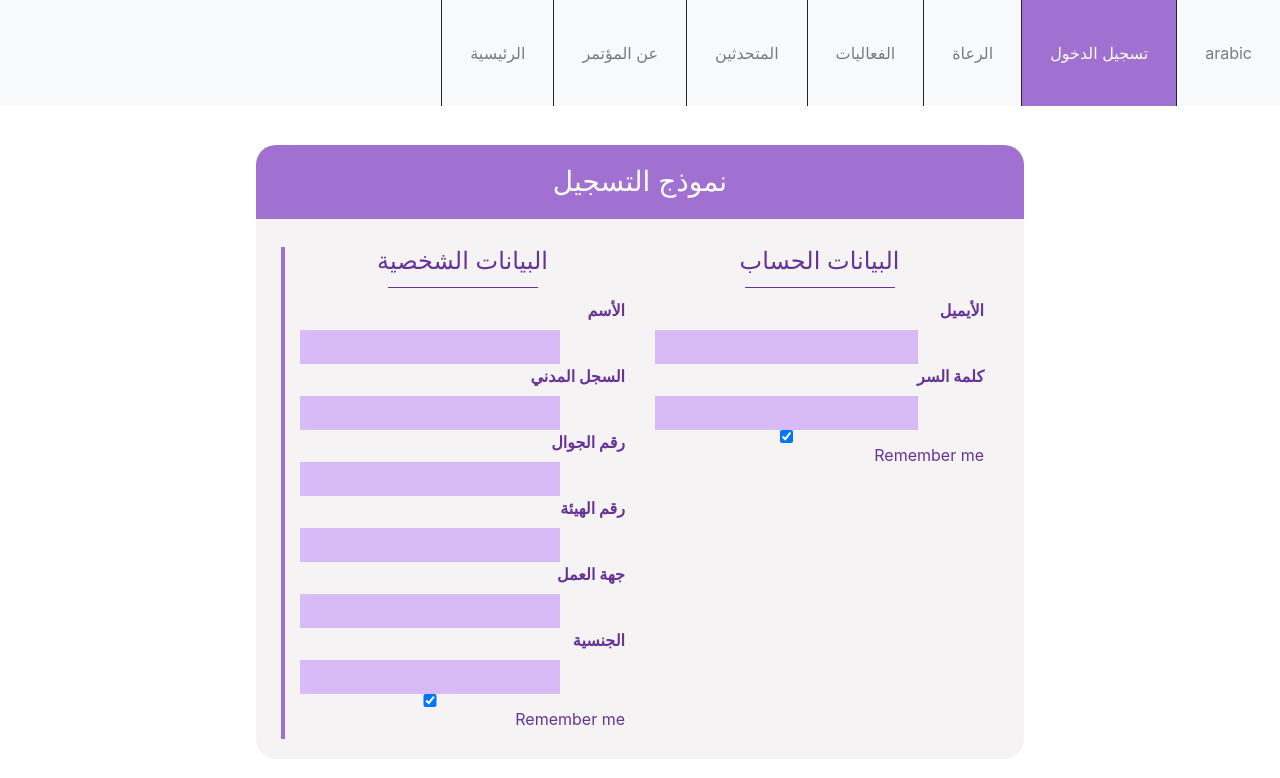
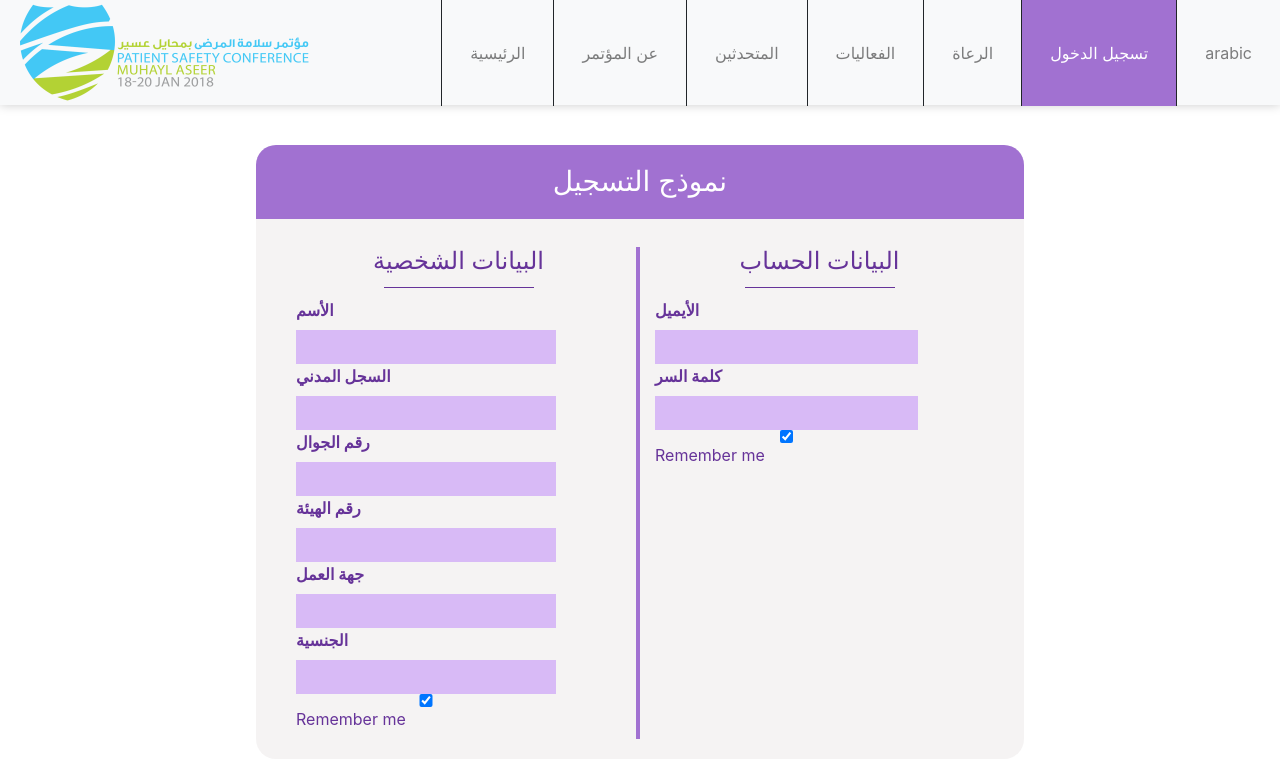
Before and after one commit to AmanySamy/Mahael.github.io, a website: page login.html in a window 1280 px wide. Shown: the top 778 px of the page. Drawn offline with Linux system fonts and the light colour scheme.

Commit message:
new edit

```diff
--- a/login.html
+++ b/login.html
@@ -11,7 +11,7 @@
 	<div id="page">
 		<!-- Start Navbar -->
 		<nav class="navbar navbar-expand-lg navbar-light bg-light">
-		  <a class="navbar-brand" href="#"><img src="" alt=""></a>
+		  <a class="navbar-brand" href="#"><img src="img/logo.png" alt=""></a>
 		  <button class="navbar-toggler" type="button" data-toggle="collapse" data-target="#navbarSupportedContent" aria-controls="navbarSupportedContent" aria-expanded="false" aria-label="Toggle navigation">
 		    <span class="navbar-toggler-icon"></span>
 		  </button>
--- a/sass/pages/_login.scss
+++ b/sass/pages/_login.scss
@@ -1,4 +1,10 @@
 @import "helper/variable";
+
+#page{
+	.navbar{
+		box-shadow: 0px 0px 10px #CCC;
+	}
+}
 .login-form{
 	label,
 	input{
@@ -6,6 +12,7 @@
 	}
 	label{
 		color:#639;
+		text-align: left;
 	}
 	input{
 		background: #d8baf6;
@@ -27,7 +34,7 @@
 	.container{
 		padding: 20px 40px;
 		.personal-data{
-			border-left: 4px solid #a171d1;
+			border-right: 4px solid #a171d1;
 		}
 		.column-title{
 			color:$mov_color;
```
Also changed, not shown: css/style.css, 1 other file.
